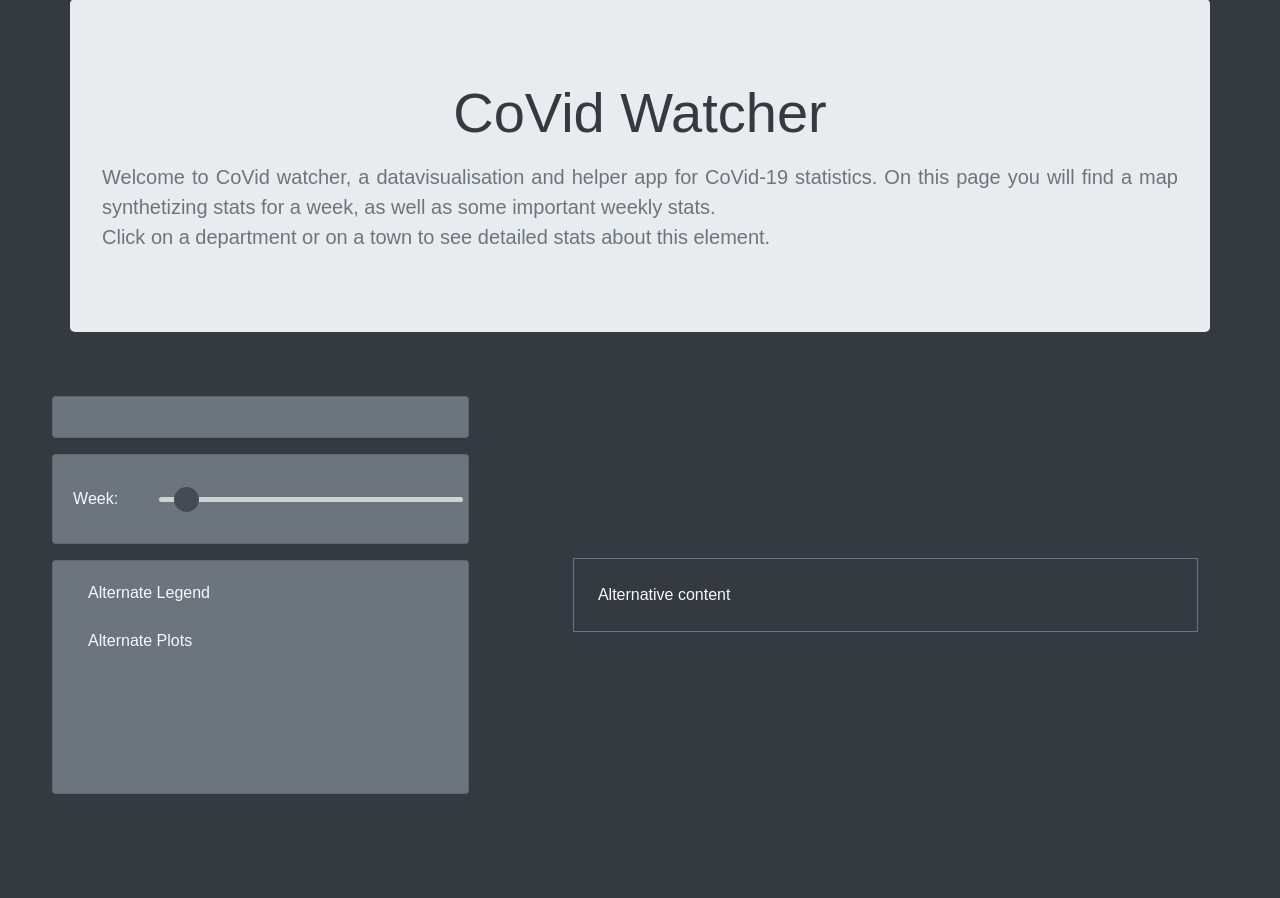
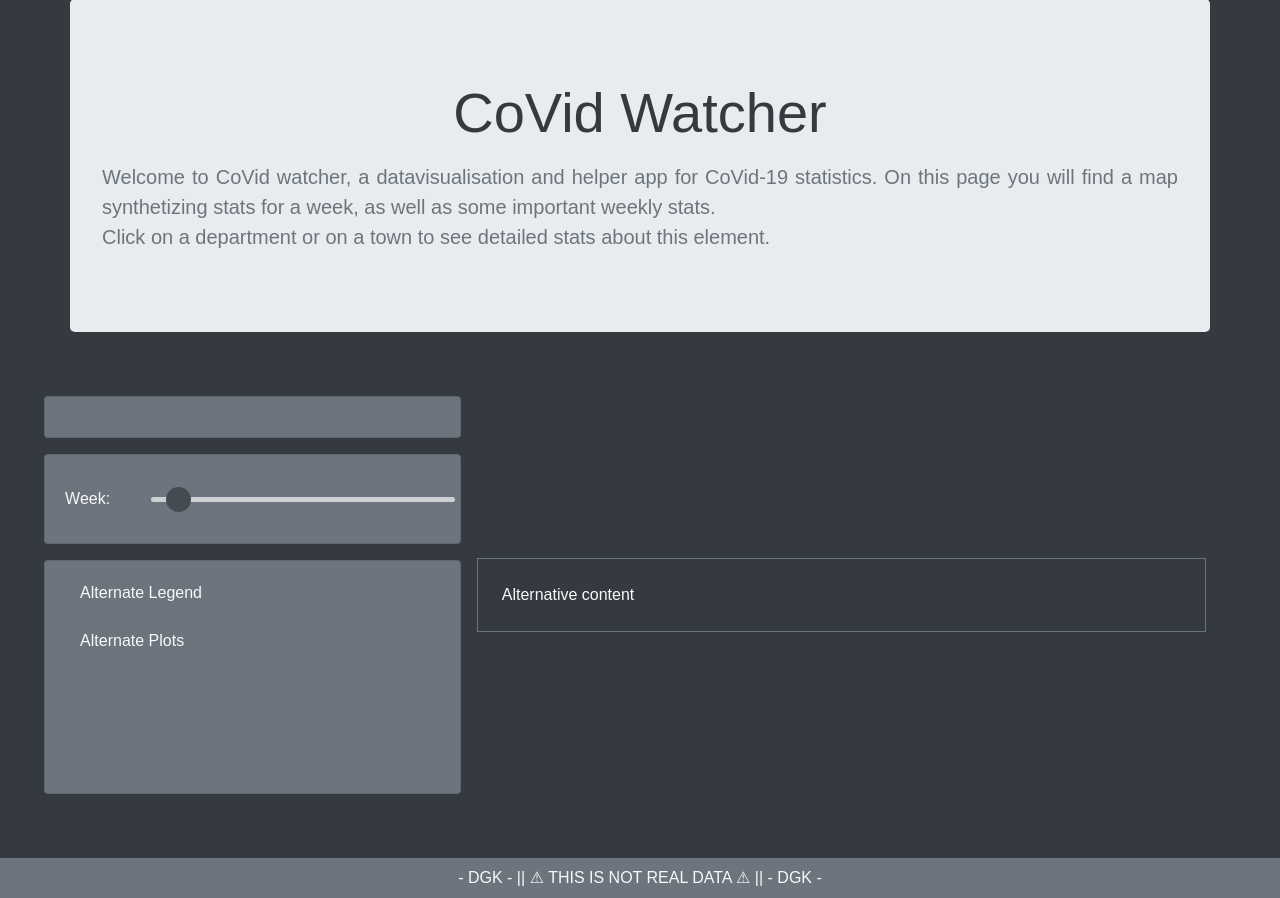
Before and after one commit to Daggakun/SF_19, a Symfony app: template templates/home/index.html.twig in a window 1280 px wide. Shown: the part 25-923 px from the top of the page. Before the commit the page ends 819 px from the top, so only its background shows below. Run offline with Twig, Linux system fonts and the light colour scheme; the template is opened without the code that fills it, so the values that code supplies are empty; some libraries are stand-ins or nearby versions.

Commit message:
misc front changes

```diff
--- a/templates/base.html.twig
+++ b/templates/base.html.twig
@@ -10,6 +10,7 @@
     </head>
     <body class="bg-dark text-light">
         {% block body %}{% endblock %}
+        <footer class="text-center py-2 bg-secondary mt-5">- DGK - || &#9888; THIS IS NOT REAL DATA &#9888; || - DGK -</footer>
         {% block JSGeneral %}
             <script type="text/javascript" src="/app/js/jquery/dist/jquery.min.js" type="text/javascript"></script>
             <script type="text/javascript" src="/app/js/bootstrap.bundle.min.js" type="text/javascript"></script>
--- a/templates/home/index.html.twig
+++ b/templates/home/index.html.twig
@@ -25,8 +25,7 @@
                 </div>
             </div>
         </div>
-        <div class="col-1"></div>
-        <div class="map col-6 border border-secondary p-4">
+        <div class="map col-7 ml-3 border border-secondary p-4">
         Alternative content
         </div>
     </div>
```
